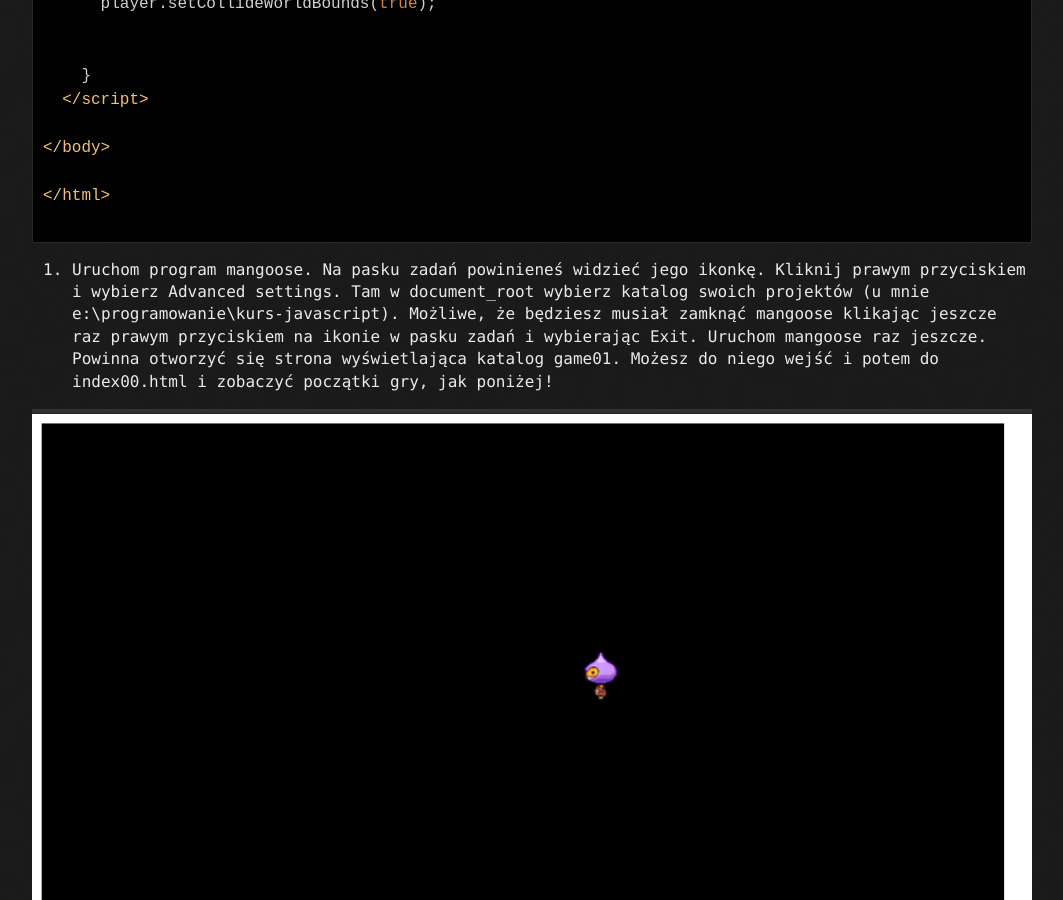
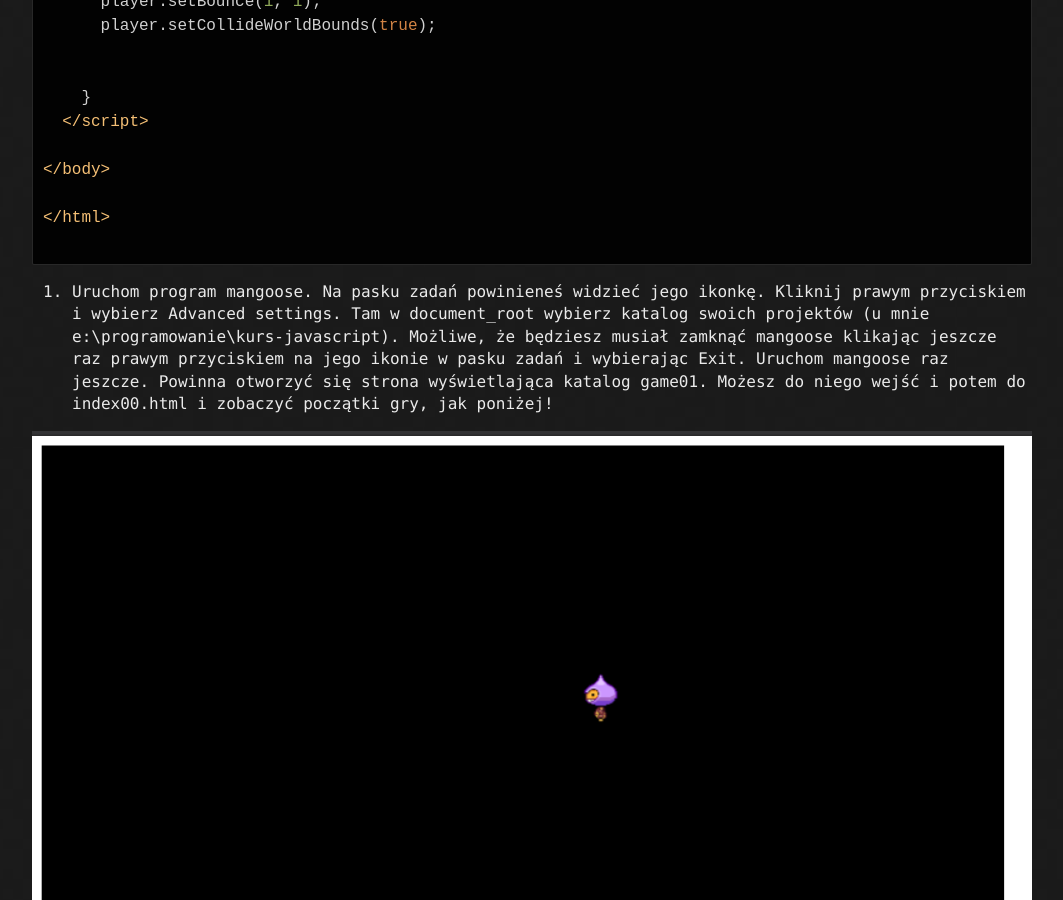
Before and after one commit to szeldon/szeldon.github.io, a Jekyll site: the page built from _posts/2019-03-07-poczatek.md, in a window 1280 px wide and 900 px high, scrolled down 1680 px. Shown: the whole window, without its empty margins (108-1171 px from the left). Built offline with Jekyll 4.4.1, drawn with Linux system fonts in a browser that asks for light colours; some of the changed lines change nothing that is shown; some of the changed text lies outside the part shown.

Commit message:
bzdetne dookreślenia tekstu

````diff
--- a/_posts/2019-03-07-poczatek.md
+++ b/_posts/2019-03-07-poczatek.md
@@ -14,9 +14,9 @@
 1. Ze strony biblioteki [phaser](https://github.com/photonstorm/phaser/archive/v3.16.2.zip) ściągnij zip i zapisz go w dowolnym miejscu. Tej biblioteki będziemy potem używać do pisania gry! Rozpakuj plik zip. W rozpakowanym katalogu znajduje się podkatalog dist a w nim phaser.js. Skopiuj ten plik do swojego katalogu na projekty (u mnie e:\programowanie\kurs-javascript).
 
 1. W katalogu game01 utwórz podkatalog assets i wrzuć do niego ten obrazek gracza
-![](/assets/kurs-js/game01/player-simple.png)
+![](/assets/kurs-js/game01/player-simple.png) (możesz go zapisać klikając na nim prawym przyciskiem myszy i wybierając opcję zapisu obrazka).
 
-1. Utwórz w game01 plik index00.html i wstaw do niego poniższą treść.
+1. Utwórz w katalogu game01 plik index00.html i wstaw do niego poniższą treść.
 
 ```html
 <!DOCTYPE html>
@@ -72,7 +72,7 @@
 
 ```
 
-1. Uruchom program mangoose. Na pasku zadań powinieneś widzieć jego ikonkę. Kliknij prawym przyciskiem i wybierz Advanced settings. Tam w document_root wybierz katalog swoich projektów (u mnie e:\programowanie\kurs-javascript). Możliwe, że będziesz musiał zamknąć mangoose klikając jeszcze raz prawym przyciskiem na ikonie w pasku zadań i wybierając Exit. Uruchom mangoose raz jeszcze. Powinna otworzyć się strona wyświetlająca katalog game01. Możesz do niego wejść i potem do index00.html i zobaczyć początki gry, jak poniżej!
+1. Uruchom program mangoose. Na pasku zadań powinieneś widzieć jego ikonkę. Kliknij prawym przyciskiem i wybierz Advanced settings. Tam w document_root wybierz katalog swoich projektów (u mnie e:\programowanie\kurs-javascript). Możliwe, że będziesz musiał zamknąć mangoose klikając jeszcze raz prawym przyciskiem na jego ikonie w pasku zadań i wybierając Exit. Uruchom mangoose raz jeszcze. Powinna otworzyć się strona wyświetlająca katalog game01. Możesz do niego wejść i potem do index00.html i zobaczyć początki gry, jak poniżej!
 
 ![](/assets/kurs-js/game01/gam01-screenshot.PNG)
 
````
